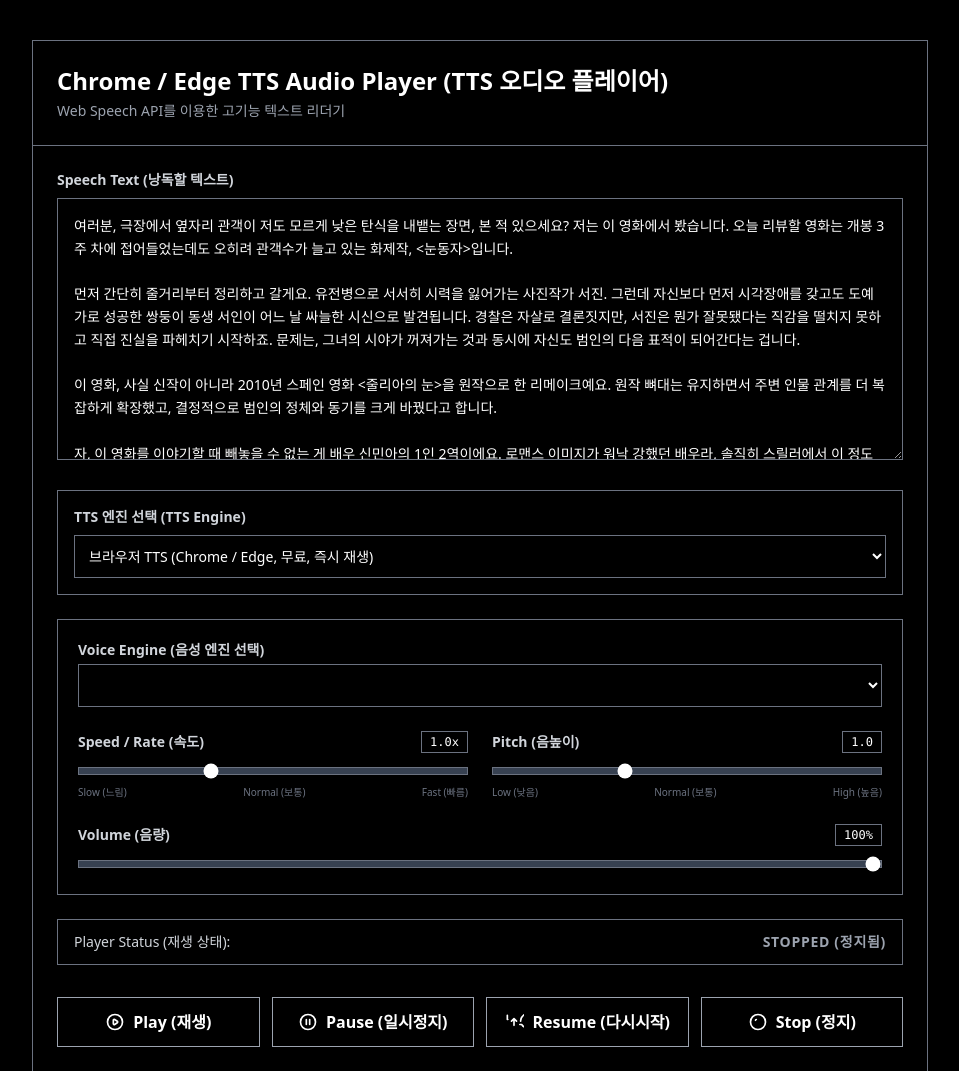
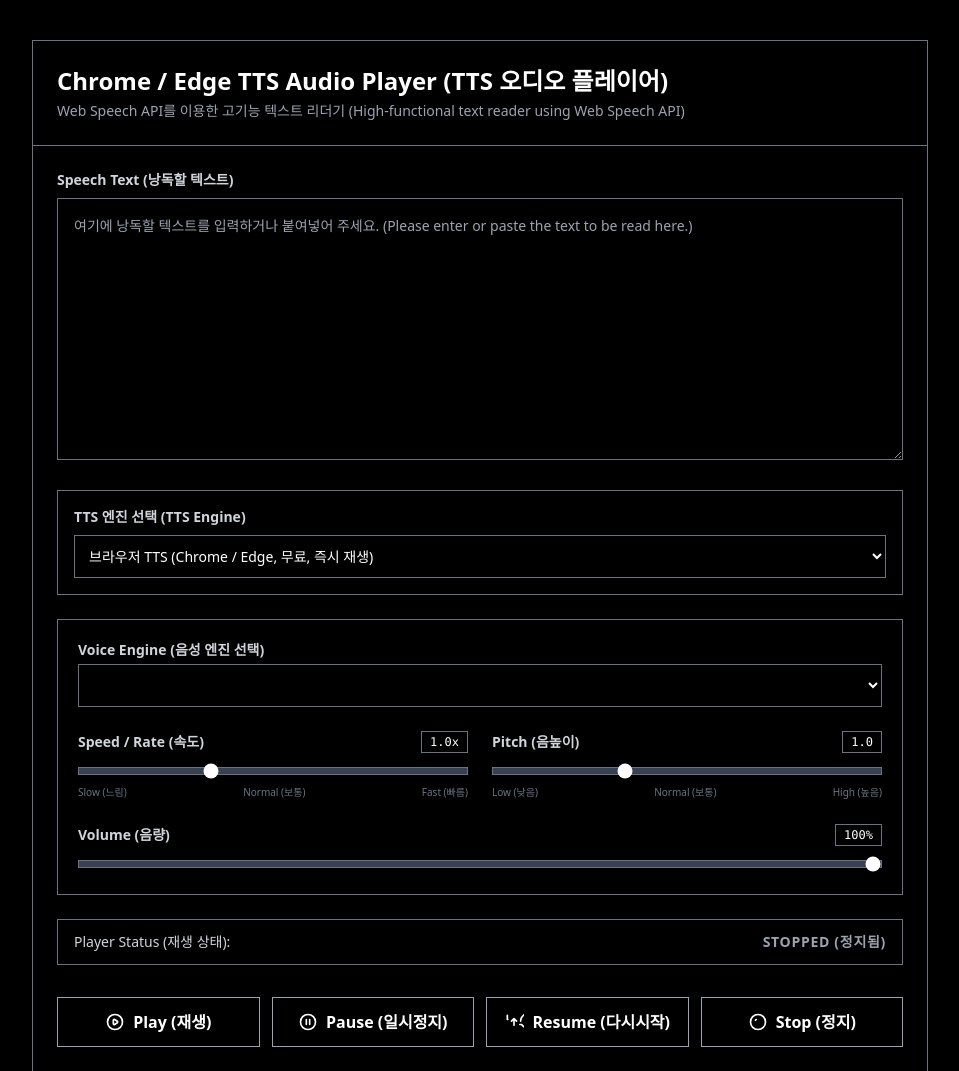
Before and after one commit to codeboy138/tts-tool, a plain HTML site: page index.html in a window 1280 px wide. Shown: the top 1071 px of the page, without its empty margins (160-1119 px from the left). Drawn offline with nearby package versions, Linux system fonts and the light colour scheme.

Commit message:
Modify title and improve text area placeholder (001)
Updated the title and description text for clarity and added a placeholder for the text input area.

```diff
--- a/index.html
+++ b/index.html
@@ -3,7 +3,7 @@
 <head>
     <meta charset="UTF-8">
     <meta name="viewport" content="width=device-width, initial-scale=1.0">
-    <title>Chrome TTS Player - 영화 <눈동자> 리뷰</title>
+    <title>Chrome TTS Player (크롬 TTS 플레이어)</title>
     <script src="https://cdn.tailwindcss.com"></script>
     <style>
         /* 흑백 인트라넷 스타일 - Chrome/Edge 공통 */
@@ -24,7 +24,7 @@
     <div class="max-w-4xl mx-auto bg-black border border-gray-500">
         <div class="bg-black border-b border-gray-500 p-6 text-white">
             <h1 class="text-2xl font-bold">Chrome / Edge TTS Audio Player (TTS 오디오 플레이어)</h1>
-            <p class="text-gray-400 text-sm mt-1">Web Speech API를 이용한 고기능 텍스트 리더기</p>
+            <p class="text-gray-400 text-sm mt-1">Web Speech API를 이용한 고기능 텍스트 리더기 (High-functional text reader using Web Speech API)</p>
         </div>
 
         <div class="p-6 space-y-6">
@@ -32,21 +32,7 @@
                 <label class="block text-sm font-semibold text-gray-300 mb-2">
                     Speech Text (낭독할 텍스트)
                 </label>
-                <textarea id="text-input" rows="10" class="w-full p-4 bg-black border border-gray-500 text-white text-sm leading-relaxed resize-y focus:outline-none focus:border-white">여러분, 극장에서 옆자리 관객이 저도 모르게 낮은 탄식을 내뱉는 장면, 본 적 있으세요? 저는 이 영화에서 봤습니다. 오늘 리뷰할 영화는 개봉 3주 차에 접어들었는데도 오히려 관객수가 늘고 있는 화제작, <눈동자>입니다.
-
-먼저 간단히 줄거리부터 정리하고 갈게요. 유전병으로 서서히 시력을 잃어가는 사진작가 서진. 그런데 자신보다 먼저 시각장애를 갖고도 도예가로 성공한 쌍둥이 동생 서인이 어느 날 싸늘한 시신으로 발견됩니다. 경찰은 자살로 결론짓지만, 서진은 뭔가 잘못됐다는 직감을 떨치지 못하고 직접 진실을 파헤치기 시작하죠. 문제는, 그녀의 시야가 꺼져가는 것과 동시에 자신도 범인의 다음 표적이 되어간다는 겁니다.
-
-이 영화, 사실 신작이 아니라 2010년 스페인 영화 <줄리아의 눈>을 원작으로 한 리메이크예요. 원작 뼈대는 유지하면서 주변 인물 관계를 더 복잡하게 확장했고, 결정적으로 범인의 정체와 동기를 크게 바꿨다고 합니다.
-
-자, 이 영화를 이야기할 때 빼놓을 수 없는 게 배우 신민아의 1인 2역이에요. 로맨스 이미지가 워낙 강했던 배우라, 솔직히 스릴러에서 이 정도 존재감을 보여줄 거라고는 예상 못 했습니다. 특히 대사 하나 없이 오직 한쪽 눈의 초점만으로 시력이 서서히 꺼져가는 과정을 표현하는 장면이 있는데, 이 장면에서 관객 전체가 조용해지는 순간이 있어요. 시력을 잃어가면서도 빛에는 반응하는 상태를 표현하려고, 한쪽 눈은 정면을 고정하고 다른 눈만 움직이는 연습을 따로 했다고 하니, 디테일 하나는 확실히 다릅니다.
-
-연출적으로도 재미있는 지점이 있는데요, 감독이 <사이코>, <샤이닝>, 그리고 태국 영화 <셔터> 같은 고전 스릴러 걸작들을 참고했다고 밝혔습니다. 그래서인지 초자연적인 존재나 반전을 위한 반전보다는, 스토킹과 불신, 그리고 시력을 잃어간다는 공포 자체에 집중하는 결이 느껴져요. 귀신 나오는 공포영화를 기대하고 가시면 결이 좀 다르다는 점, 참고하시면 좋겠습니다.
-
-다만 냉정하게 짚을 부분도 있어요. 중반부에 다소 늘어지는 구간이 있고, 클라이맥스로 넘어가는 연결이 매끄럽지만은 않다는 평가가 있습니다. 웰메이드 완성형 스릴러라고 하기엔 개연성 면에서 아쉬운 틈이 분명 존재해요. 그럼에도 배우 한 명이 105분을 온전히 끌고 가는 힘, 그리고 시력 상실이라는 소재를 카메라 언어로 체감하게 만드는 연출은 이번 여름 극장가에서 충분히 값어치를 한다고 봅니다.
-
-정리하면, <눈동자>는 완벽한 걸작은 아니지만 배우의 존재감과 소재의 신선함만으로도 볼 이유가 충분한 영화입니다. 스릴러 좋아하시는 분들, 그리고 신민아의 다른 얼굴이 궁금하신 분들께 추천드립니다.
-
-여러분은 이 영화, 어떻게 보셨나요? 댓글로 의견 남겨주세요. 다음 리뷰에서 만나겠습니다.</textarea>
+                <textarea id="text-input" rows="10" placeholder="여기에 낭독할 텍스트를 입력하거나 붙여넣어 주세요. (Please enter or paste the text to be read here.)" class="w-full p-4 bg-black border border-gray-500 text-white text-sm leading-relaxed resize-y focus:outline-none focus:border-white"></textarea>
             </div>
 
             <div class="p-4 border border-gray-500">
@@ -374,6 +360,7 @@
             }
         }
 
+        // Pause play-back (재생 일시정지)
         function pauseTTS() {
             if (synth.speaking && !synth.paused) {
                 synth.pause();
@@ -381,6 +368,7 @@
             }
         }
 
+        // Resume play-back (재생 다시시작)
         function resumeTTS() {
             if (synth.paused) {
                 synth.resume();
@@ -388,6 +376,7 @@
             }
         }
 
+        // Stop play-back (재생 정지)
         function stopTTS() {
             isPlayingFlag = false;
             synth.cancel();
@@ -395,6 +384,7 @@
             updateStatus('Stopped (정지됨)');
         }
 
+        // Update indicators (상태 표시기 업데이트)
         function updateStatus(status) {
             statusIndicator.textContent = status;
             if (status.includes('Playing')) {
@@ -461,6 +451,7 @@
             return chunks;
         }
 
+        // Generate a single audio chunk via cloud (클라우드를 통한 단일 오디오 청크 생성)
         async function generateOneChunk(workerUrl, text, voiceName) {
             const response = await fetch(workerUrl, {
                 method: 'POST',
@@ -480,6 +471,7 @@
             return await response.blob();
         }
 
+        // Create table row for results (결과 행 생성)
         function addResultRow(index, total) {
             const row = document.createElement('div');
             row.className = 'border border-gray-500 p-3 space-y-2';
@@ -490,6 +482,7 @@
             return row;
         }
 
+        // Update row on successful generation (생성 성공 시 결과 행 채우기)
         function fillResultRow(row, index, blobUrl, filename) {
             row.innerHTML = `
                 <div class="text-xs text-gray-400">${filename}</div>
@@ -500,6 +493,7 @@
             `;
         }
 
+        // Update row on generation failure (생성 실패 시 에러 행 처리)
         function failResultRow(row, index, message) {
             row.innerHTML = `
                 <div class="text-xs text-red-400">파일 ${index} 생성 실패: ${message}</div>
```
